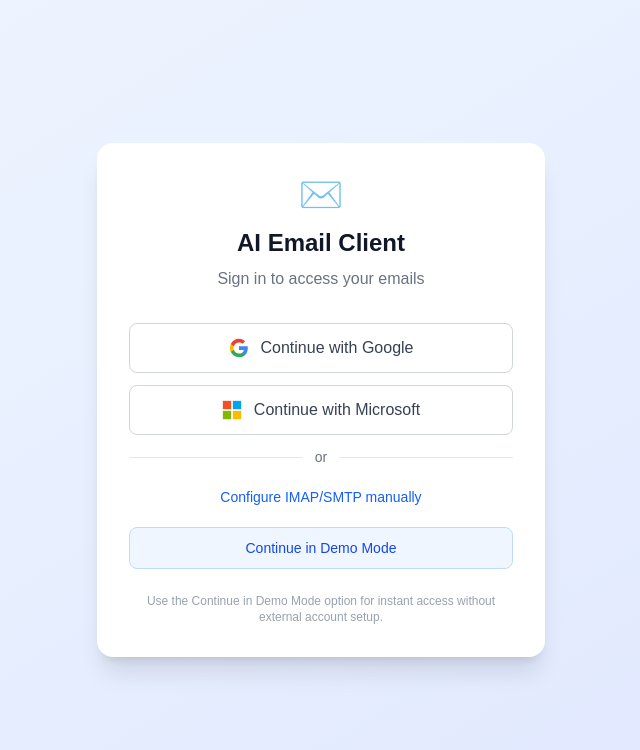
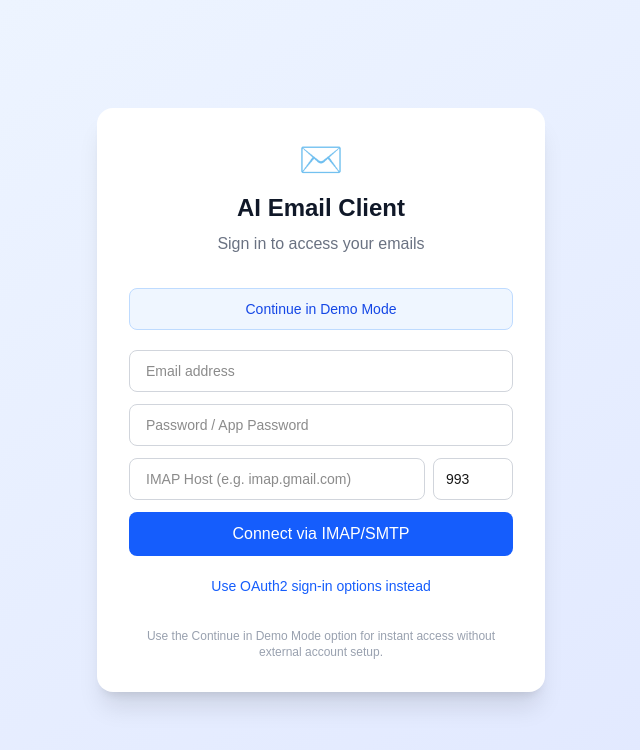
Before and after one commit to vasudev-gm/ai-email-client, a Next.js app: page /login in a window 1280 px wide. Shown: the top 750 px of the page, without its empty margins (319-959 px from the left). Built offline with nearby package versions, Linux system fonts and the light colour scheme.

Commit message:
fix: default login to IMAP SMTP and collapse oauth options
Agent-Logs-Url: https://github.com/vasudev-gm/ai-email-client/sessions/bd28f99f-08cc-4800-835e-1e7e2e5b6328

Co-authored-by: vasudev-gm <54883603+vasudev-gm@users.noreply.github.com>

```diff
--- a/app/(auth)/login/page.tsx
+++ b/app/(auth)/login/page.tsx
@@ -4,7 +4,7 @@ import { useState } from "react"
 import { signIn } from "next-auth/react"
 
 export default function LoginPage() {
-  const [showImap, setShowImap] = useState(false)
+  const [showOauth, setShowOauth] = useState(false)
   const [imapForm, setImapForm] = useState({
     email: "",
     password: "",
@@ -47,48 +47,6 @@ export default function LoginPage() {
 
         <div className="space-y-3">
           <button
-            onClick={() => signIn("google", { callbackUrl: "/" })}
-            className="w-full flex items-center justify-center gap-3 border border-gray-300 rounded-lg px-4 py-3 hover:bg-gray-50 transition-colors font-medium text-gray-700"
-          >
-            <svg className="w-5 h-5" viewBox="0 0 24 24">
-              <path fill="#4285F4" d="M22.56 12.25c0-.78-.07-1.53-.2-2.25H12v4.26h5.92c-.26 1.37-1.04 2.53-2.21 3.31v2.77h3.57c2.08-1.92 3.28-4.74 3.28-8.09z"/>
-              <path fill="#34A853" d="M12 23c2.97 0 5.46-.98 7.28-2.66l-3.57-2.77c-.98.66-2.23 1.06-3.71 1.06-2.86 0-5.29-1.93-6.16-4.53H2.18v2.84C3.99 20.53 7.7 23 12 23z"/>
-              <path fill="#FBBC05" d="M5.84 14.09c-.22-.66-.35-1.36-.35-2.09s.13-1.43.35-2.09V7.07H2.18C1.43 8.55 1 10.22 1 12s.43 3.45 1.18 4.93l2.85-2.22.81-.62z"/>
-              <path fill="#EA4335" d="M12 5.38c1.62 0 3.06.56 4.21 1.64l3.15-3.15C17.45 2.09 14.97 1 12 1 7.7 1 3.99 3.47 2.18 7.07l3.66 2.84c.87-2.6 3.3-4.53 6.16-4.53z"/>
-            </svg>
-            Continue with Google
-          </button>
-
-          <button
-            onClick={() => signIn("microsoft-entra-id", { callbackUrl: "/" })}
-            className="w-full flex items-center justify-center gap-3 border border-gray-300 rounded-lg px-4 py-3 hover:bg-gray-50 transition-colors font-medium text-gray-700"
-          >
-            <svg className="w-5 h-5" viewBox="0 0 24 24">
-              <path fill="#F25022" d="M1 1h10v10H1z"/>
-              <path fill="#00A4EF" d="M13 1h10v10H13z"/>
-              <path fill="#7FBA00" d="M1 13h10v10H1z"/>
-              <path fill="#FFB900" d="M13 13h10v10H13z"/>
-            </svg>
-            Continue with Microsoft
-          </button>
-
-          <div className="relative">
-            <div className="absolute inset-0 flex items-center">
-              <div className="w-full border-t border-gray-200" />
-            </div>
-            <div className="relative flex justify-center text-sm">
-              <span className="px-3 bg-white text-gray-500">or</span>
-            </div>
-          </div>
-
-          <button
-            onClick={() => setShowImap(!showImap)}
-            className="w-full text-center text-sm text-blue-600 hover:text-blue-700 font-medium py-2"
-          >
-            {showImap ? "Hide IMAP/SMTP setup" : "Configure IMAP/SMTP manually"}
-          </button>
-
-          <button
             type="button"
             onClick={handleDemoSignIn}
             disabled={demoLoading}
@@ -97,7 +55,6 @@ export default function LoginPage() {
             {demoLoading ? "Entering demo..." : "Continue in Demo Mode"}
           </button>
 
-          {showImap && (
           <form onSubmit={handleImapSignIn} className="space-y-3 pt-2">
             <input
               type="email"
@@ -137,9 +94,45 @@ export default function LoginPage() {
               disabled={loading}
               className="w-full bg-blue-600 text-white rounded-lg px-4 py-2.5 font-medium hover:bg-blue-700 transition-colors disabled:opacity-50"
             >
-                {loading ? "Connecting..." : "Connect via IMAP"}
+              {loading ? "Connecting..." : "Connect via IMAP/SMTP"}
             </button>
           </form>
+
+          <button
+            onClick={() => setShowOauth(!showOauth)}
+            className="w-full text-center text-sm text-blue-600 hover:text-blue-700 font-medium py-2"
+          >
+            {showOauth ? "Hide OAuth2 sign-in options" : "Use OAuth2 sign-in options instead"}
+          </button>
+
+          {showOauth && (
+            <>
+              <button
+                onClick={() => signIn("google", { callbackUrl: "/" })}
+                className="w-full flex items-center justify-center gap-3 border border-gray-300 rounded-lg px-4 py-3 hover:bg-gray-50 transition-colors font-medium text-gray-700"
+              >
+                <svg className="w-5 h-5" viewBox="0 0 24 24">
+                  <path fill="#4285F4" d="M22.56 12.25c0-.78-.07-1.53-.2-2.25H12v4.26h5.92c-.26 1.37-1.04 2.53-2.21 3.31v2.77h3.57c2.08-1.92 3.28-4.74 3.28-8.09z"/>
+                  <path fill="#34A853" d="M12 23c2.97 0 5.46-.98 7.28-2.66l-3.57-2.77c-.98.66-2.23 1.06-3.71 1.06-2.86 0-5.29-1.93-6.16-4.53H2.18v2.84C3.99 20.53 7.7 23 12 23z"/>
+                  <path fill="#FBBC05" d="M5.84 14.09c-.22-.66-.35-1.36-.35-2.09s.13-1.43.35-2.09V7.07H2.18C1.43 8.55 1 10.22 1 12s.43 3.45 1.18 4.93l2.85-2.22.81-.62z"/>
+                  <path fill="#EA4335" d="M12 5.38c1.62 0 3.06.56 4.21 1.64l3.15-3.15C17.45 2.09 14.97 1 12 1 7.7 1 3.99 3.47 2.18 7.07l3.66 2.84c.87-2.6 3.3-4.53 6.16-4.53z"/>
+                </svg>
+                Continue with Google
+              </button>
+
+              <button
+                onClick={() => signIn("microsoft-entra-id", { callbackUrl: "/" })}
+                className="w-full flex items-center justify-center gap-3 border border-gray-300 rounded-lg px-4 py-3 hover:bg-gray-50 transition-colors font-medium text-gray-700"
+              >
+                <svg className="w-5 h-5" viewBox="0 0 24 24">
+                  <path fill="#F25022" d="M1 1h10v10H1z"/>
+                  <path fill="#00A4EF" d="M13 1h10v10H13z"/>
+                  <path fill="#7FBA00" d="M1 13h10v10H1z"/>
+                  <path fill="#FFB900" d="M13 13h10v10H13z"/>
+                </svg>
+                Continue with Microsoft
+              </button>
+            </>
           )}
         </div>
 
```
Also changed, not shown: 1 other file (tests, documents, lock files or other folders). Lines whose indentation alone changed are shown as unchanged.
